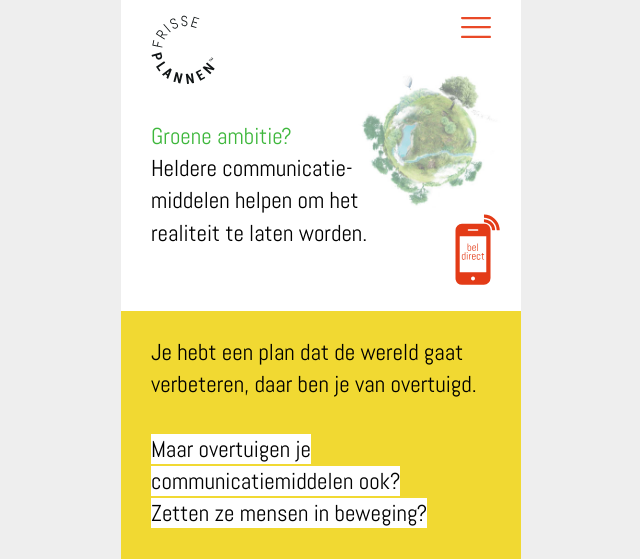
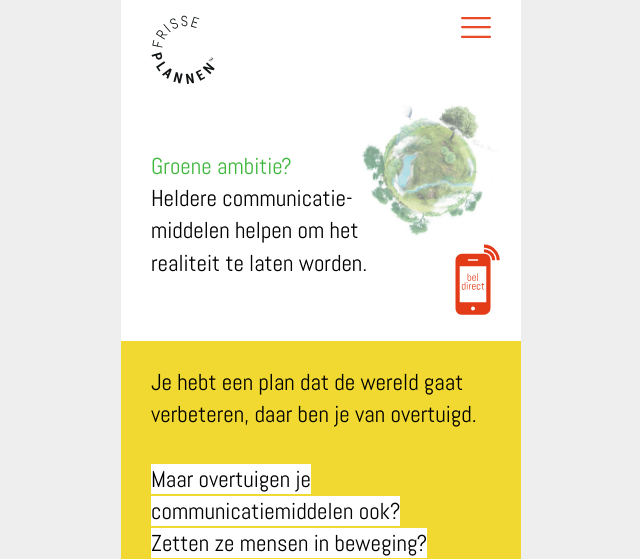
Before and after one commit to jhvanderschee/carli_d, a Jekyll site: the page built from index.md, in a window 1280 px wide. Shown: the top 559 px of the page, without its empty margins (319-959 px from the left). Built offline with Jekyll 4.4.1, drawn with Linux system fonts in a browser that asks for light colours; grey boxes are pictures that could not be loaded.

Commit message:
Update home.html

```diff
--- a/_layouts/home.html
+++ b/_layouts/home.html
@@ -1,6 +1,6 @@
 {% include header.html %}
 
-<div class="section" style="padding-top: 120px;">
+<div class="section" style="padding-top: 150px;">
     <div style="position: relative; z-index: 2;">
         <strong>Groene ambitie?</strong><br />
         Heldere communicatie-<br />
```
